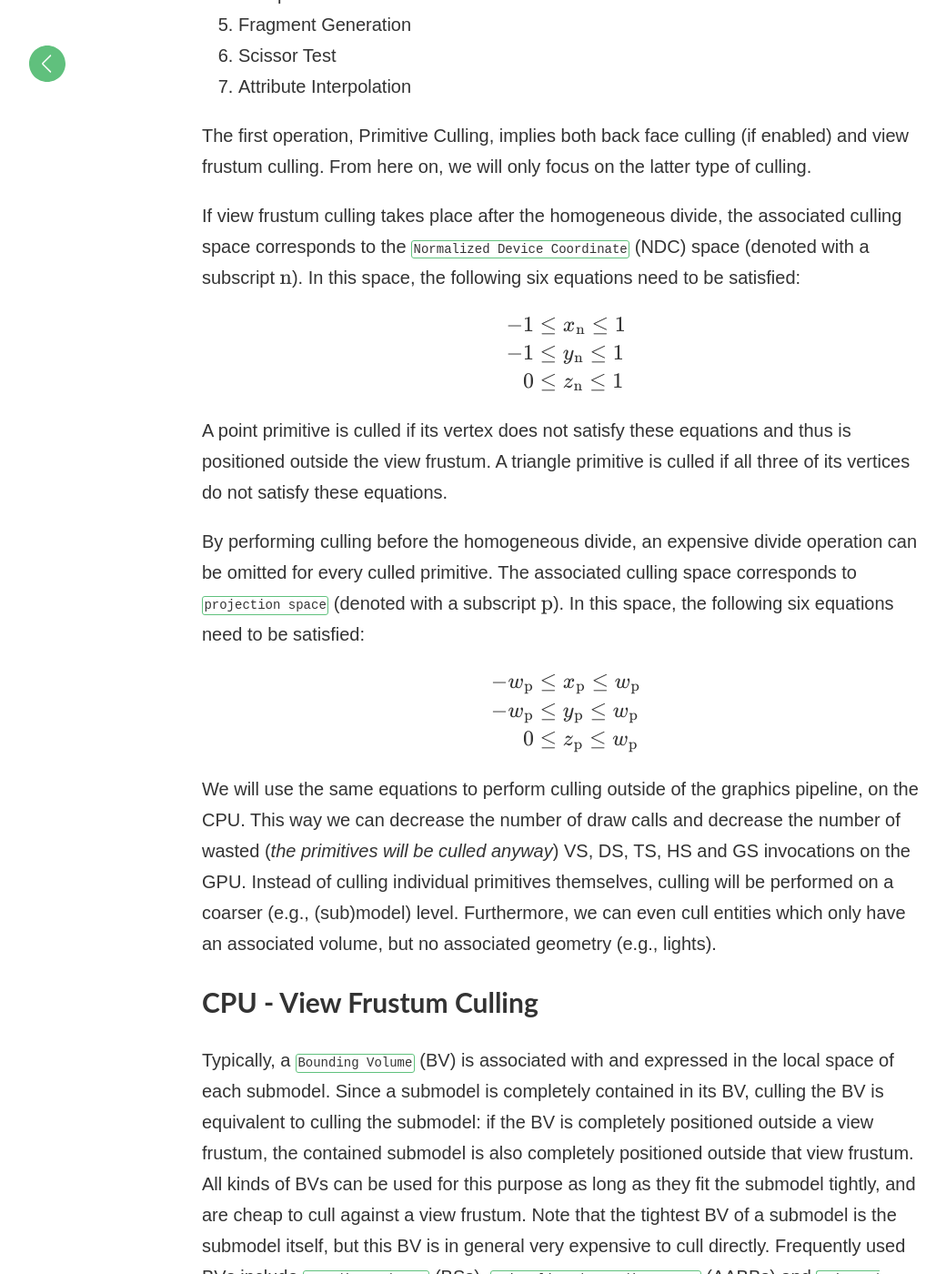
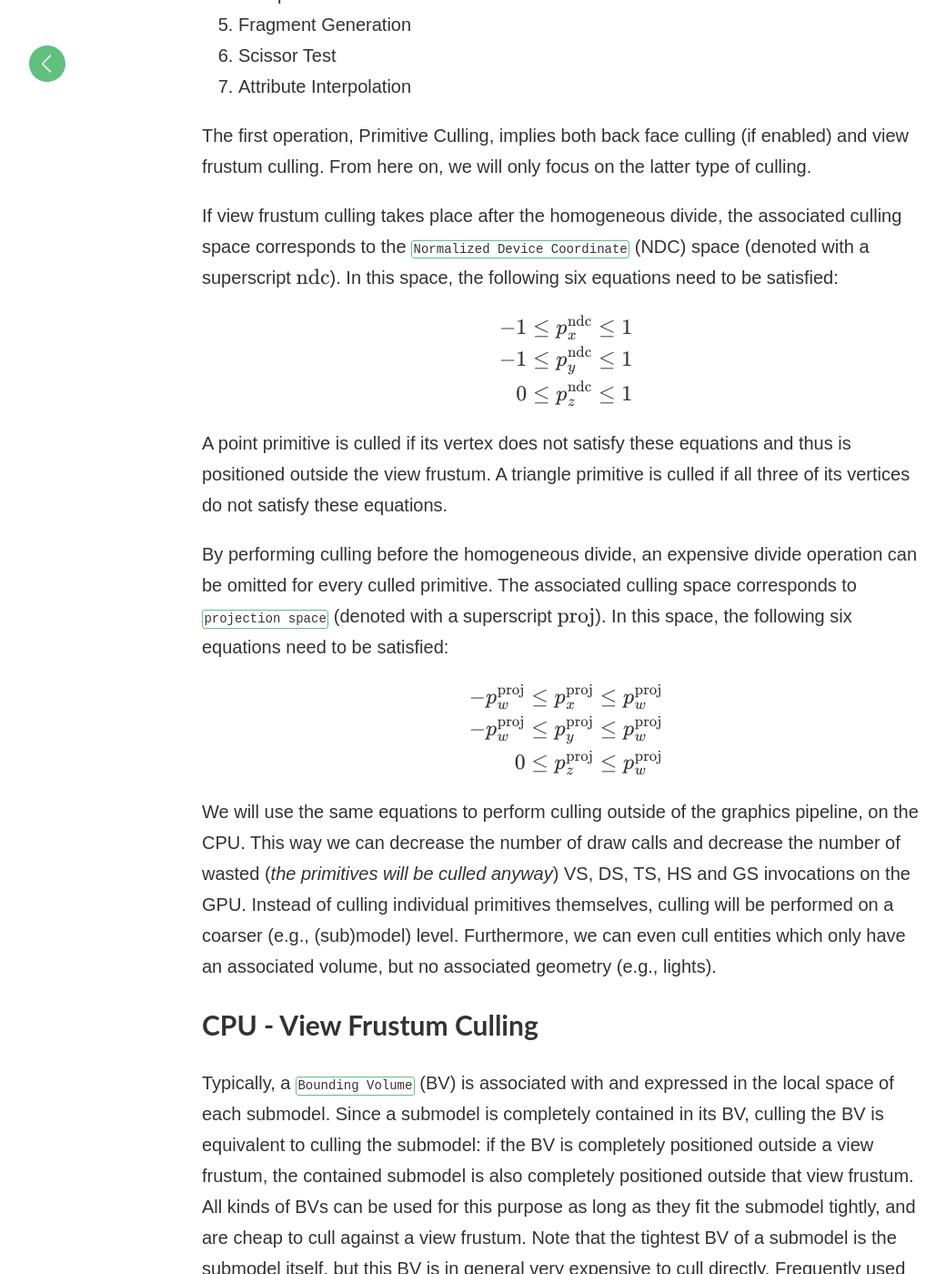
Before and after one commit to matt77hias/Blog, a Jekyll site: the page built from _posts/2017-08-24-creating-a-view-frustum.md, in a window 1280 px wide and 1400 px high, scrolled down 666 px. Shown: the whole window at 91% size, without its empty margins (18-1058 px from the left). Built offline with Jekyll 4.4.1, drawn with Linux system fonts in a browser that asks for light colours; formulas are drawn with MathJax 3; comment, search, counter and statistics services are not loaded.

Commit message:
Update 2017-08-24-creating-a-view-frustum.md

```diff
--- a/_posts/2017-08-24-creating-a-view-frustum.md
+++ b/_posts/2017-08-24-creating-a-view-frustum.md
@@ -16,22 +16,22 @@ The fixed-function (i.e. non-programmable, but configurable) [Rasterizer Stage](
 
 The first operation, Primitive Culling, implies both back face culling (if enabled) and view frustum culling. From here on, we will only focus on the latter type of culling.
 
-If view frustum culling takes place after the homogeneous divide, the associated culling space corresponds to the `Normalized Device Coordinate` (NDC) space (denoted with a subscript $$\mathrm{n}$$). In this space, the following six equations need to be satisfied:
+If view frustum culling takes place after the homogeneous divide, the associated culling space corresponds to the `Normalized Device Coordinate` (NDC) space (denoted with a superscript $$\mathrm{ndc}$$). In this space, the following six equations need to be satisfied:
 
 $$\begin{align}
--1 &\le x_{\mathrm{n}} \le 1\\
--1 &\le y_{\mathrm{n}} \le 1\\
-0 &\le z_{\mathrm{n}} \le 1
+-1 &\le p_x^{\mathrm{ndc}} \le 1\\
+-1 &\le p_y^{\mathrm{ndc}} \le 1\\
+ 0 &\le p_z^{\mathrm{ndc}} \le 1
 \end{align}$$
 
 A point primitive is culled if its vertex does not satisfy these equations and thus is positioned outside the view frustum. A triangle primitive is culled if all three of its vertices do not satisfy these equations.
 
-By performing culling before the homogeneous divide, an expensive divide operation can be omitted for every culled primitive. The associated culling space corresponds to `projection space` (denoted with a subscript $$\mathrm{p}$$). In this space, the following six equations need to be satisfied:
+By performing culling before the homogeneous divide, an expensive divide operation can be omitted for every culled primitive. The associated culling space corresponds to `projection space` (denoted with a superscript $$\mathrm{proj}$$). In this space, the following six equations need to be satisfied:
 
 $$\begin{align}
--w_{\mathrm{p}} &\le x_{\mathrm{p}} \le w_{\mathrm{p}}\\
--w_{\mathrm{p}} &\le y_{\mathrm{p}} \le w_{\mathrm{p}}\\
-0 &\le z_{\mathrm{p}} \le w_{\mathrm{p}}
+-p_w^{\mathrm{proj}} &\le p_x^{\mathrm{proj}} \le p_w^{\mathrm{proj}}\\
+-p_w^{\mathrm{proj}} &\le p_y^{\mathrm{proj}} \le p_w^{\mathrm{proj}}\\
+ 0                   &\le p_z^{\mathrm{proj}} \le p_w^{\mathrm{proj}}
 \end{align}$$
 
 We will use the same equations to perform culling outside of the graphics pipeline, on the CPU. This way we can decrease the number of draw calls and decrease the number of wasted (*the primitives will be culled anyway*) VS, DS, TS, HS and GS invocations on the GPU. Instead of culling individual primitives themselves, culling will be performed on a coarser (e.g., (sub)model) level. Furthermore, we can even cull entities which only have an associated volume, but no associated geometry (e.g., lights).
@@ -42,12 +42,12 @@ Typically, a `Bounding Volume` (BV) is associated with and expressed in the loca
 Now that we have BVs (the entities we are going to cull against the view frustum), all that remains is creating a view frustum in the local coordinate space of the BV and thus the local coordinate space of the submodel. A view frustum consists of six bounding planes. A plane $$\left(\hat{n} \vert d\right)$$ is mathematically characterized by a normal vector $$\hat{n}$$ (rotation) and a signed distance $$d$$ (translation) from the origin in the direction of its normal $$\hat{n}$$.
 
 A point $$p=\left(p_x,p_y,p_z\right)$$ satisfies the following relations:
-* If $$\hat{n} \cdot p + d = 0$$, then $$p$$ lies on the plane $$\left(\hat{n} \vert d\right)$$.
+* If $$\hat{n} \cdot p + d  =  0$$, then $$p$$ lies on the plane $$\left(\hat{n} \vert d\right)$$.
 * If $$\hat{n} \cdot p + d \gt 0$$, then $$p$$ lies above the plane $$\left(\hat{n} \vert d\right)$$.
 * If $$\hat{n} \cdot p + d \lt 0$$, then $$p$$ lies below the plane $$\left(\hat{n} \vert d\right)$$.
 
 Alternatively, a homogeneous point $$p^{\mathrm{proj}}=\left(p_x^{\mathrm{proj}},p_y^{\mathrm{proj}},p_z^{\mathrm{proj}},1\right)$$ satisfies the following relations:
-* If $$\left(\hat{n}, d\right) \cdot p^{\mathrm{proj}} = 0$$, then $$p^{\mathrm{proj}}$$ lies on the plane $$\left(\hat{n} \vert d\right)$$.
+* If $$\left(\hat{n}, d\right) \cdot p^{\mathrm{proj}}  =  0$$, then $$p^{\mathrm{proj}}$$ lies on the plane $$\left(\hat{n} \vert d\right)$$.
 * If $$\left(\hat{n}, d\right) \cdot p^{\mathrm{proj}} \gt 0$$, then $$p^{\mathrm{proj}}$$ lies above the plane $$\left(\hat{n} \vert d\right)$$.
 * If $$\left(\hat{n}, d\right) \cdot p^{\mathrm{proj}} \lt 0$$, then $$p^{\mathrm{proj}}$$ lies below the plane $$\left(\hat{n} \vert d\right)$$.
 
```
